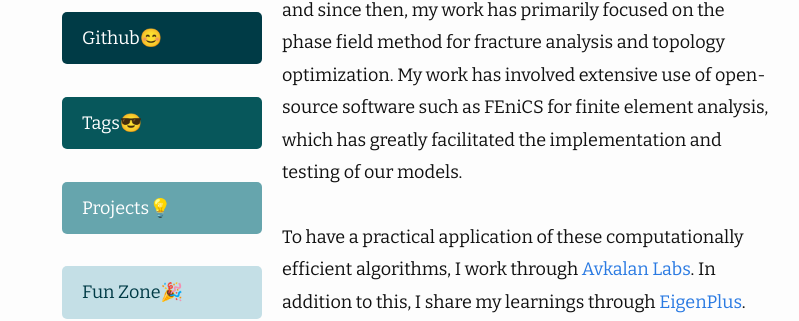
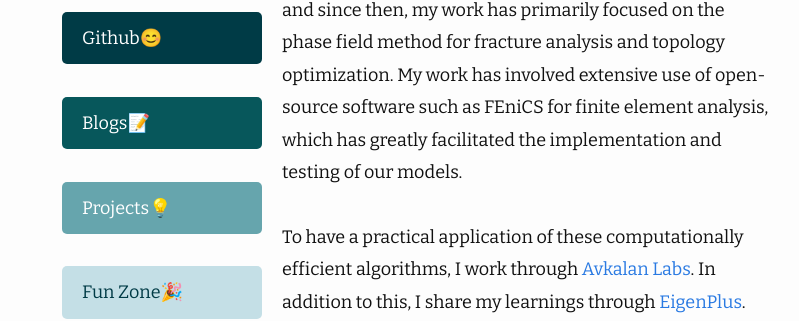
Before and after one commit to umeenukrishnan/umeenukrishnan.github.io, a Jekyll site: the page built from index.markdown, in a window 1280 px wide. Shown: the part 307-628 px from the top of the page, without its empty margins (238-1037 px from the left). Built offline with Jekyll 4.4.1, drawn with Linux system fonts in a browser that asks for light colours.

Commit message:
Update home.html

```diff
--- a/_layouts/home.html
+++ b/_layouts/home.html
@@ -16,7 +16,7 @@ layout: default
       <nav style="margin-top: 20px;">
         <ul style="list-style-type: none; padding: 0;">
           <li style="margin-bottom: 2px;"><a class="link" href="https://github.com/umeenukrishnan" style="background-color: #003B46; color: white; padding: 10px 20px; text-decoration: none; border-radius: 5px; display: block;">Github😊</a></li>
-          <li style="margin-bottom: 2px;"><a class="link" href="{{ site.url }}/tags" style="background-color: #07575B; color: white; padding: 10px 20px; text-decoration: none; border-radius: 5px; display: block;">Tags😎</a></li>
+          <li style="margin-bottom: 2px;"><a class="link" href="{{ site.url }}/tags" style="background-color: #07575B; color: white; padding: 10px 20px; text-decoration: none; border-radius: 5px; display: block;">Blogs📝</a></li>
           <li style="margin-bottom: 2px;"><a class="link" href="{{ site.url }}/pagesprojects" style="background-color: #66A5AD; color: white; padding: 10px 20px; text-decoration: none; border-radius: 5px; display: block;">Projects💡</a></li>
           <li style="margin-bottom: 2px;"><a class="link" href="{{ site.url }}/funzone" style="background-color: #C4DFE6; color: #003B46; padding: 10px 20px; text-decoration: none; border-radius: 5px; display: block;">Fun Zone🎉</a></li>
           <li style="margin-bottom: 2px;"><a class="button button-hello" href="https://calendly.com/umeenukrishnan/30min" target="_blank" title="Let's connect!" style="background-color: #4CAF50; color: white; padding: 10px 20px; text-decoration: none; border-radius: 5px; display: block;">Say Hello!👋</a></li>
```
